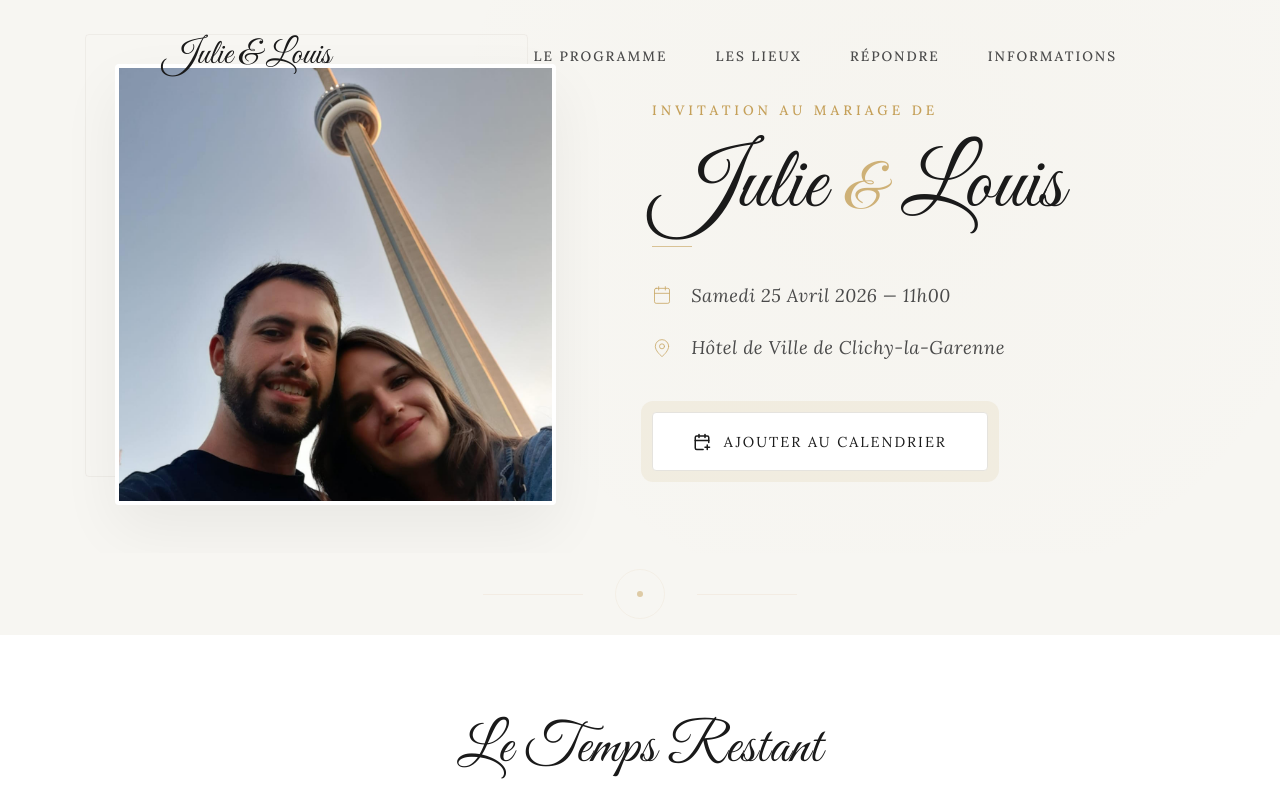
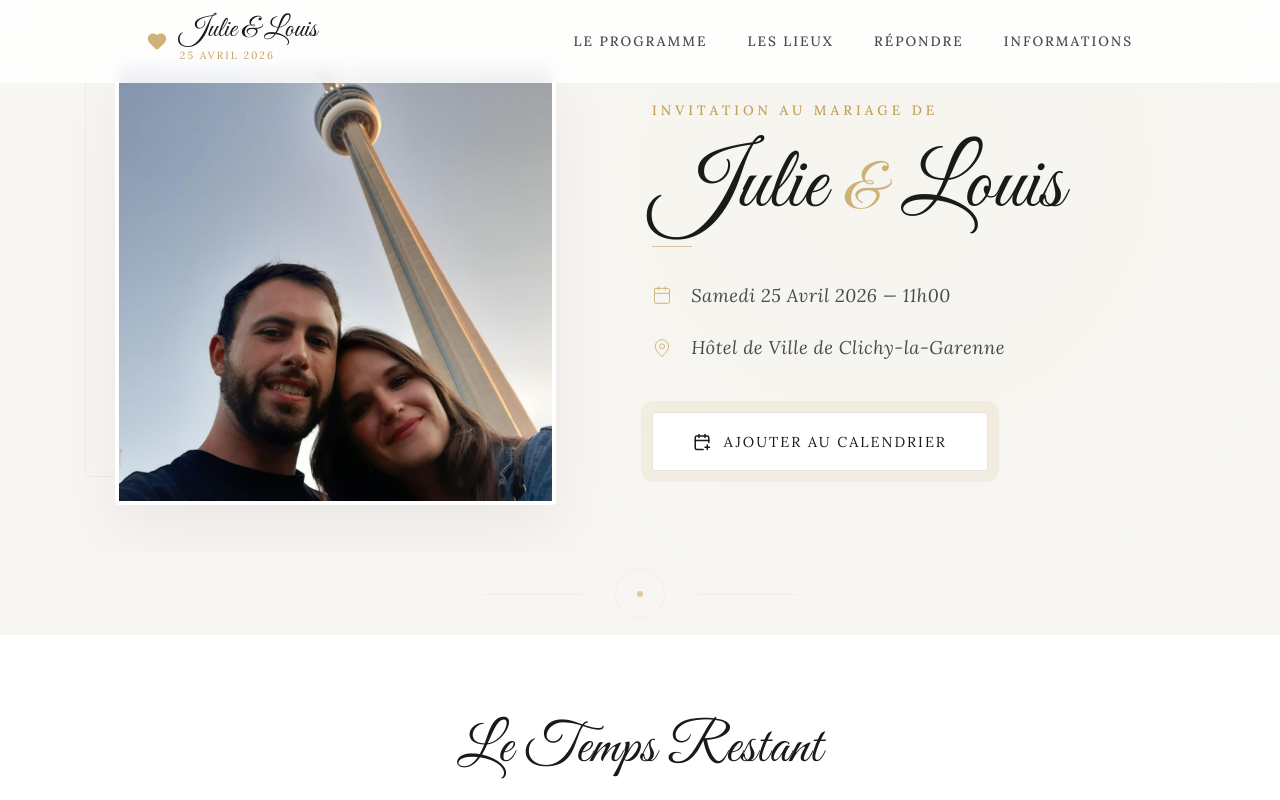
Before and after one commit to louisapaire-max/louis, a React (Vite) app: page / in a window 1280 px wide. Shown: the top 800 px of the page. Built offline with nearby package versions, Linux system fonts and the light colour scheme.

Commit message:
Fix header overlap, add heart icon and date to logo, and improve UI

```diff
--- a/src/components/Header/Header.css
+++ b/src/components/Header/Header.css
@@ -4,41 +4,76 @@
   top: 0;
   left: 0;
   right: 0;
-  background: transparent;
-  backdrop-filter: blur(0px);
-  -webkit-backdrop-filter: blur(0px);
+  background: rgba(255, 255, 255, 0.85); /* Fond subtil dès le départ pour éviter la superposition */
+  backdrop-filter: blur(8px);
+  -webkit-backdrop-filter: blur(8px);
   z-index: 1000;
   border-bottom: 1px solid transparent;
   transition: all 0.4s cubic-bezier(0.2, 0.8, 0.2, 1);
-  padding: 1.5rem 0;
+  padding: 1rem 0;
 }
 
 .header.scrolled {
-  background: rgba(255, 255, 255, 0.95);
+  background: rgba(255, 255, 255, 0.98);
   backdrop-filter: blur(20px);
   -webkit-backdrop-filter: blur(20px);
   border-bottom: 1px solid rgba(197, 160, 89, 0.1);
-  padding: 0.75rem 0;
+  padding: 0.6rem 0;
   box-shadow: 0 4px 20px rgba(0, 0, 0, 0.04);
 }
 
 .nav-container {
   max-width: var(--container-width);
   margin: 0 auto;
-  padding: 0 3rem;
+  padding: 0 2rem;
   display: flex;
   justify-content: space-between;
   align-items: center;
 }
 
 .nav-logo {
-  font-family: 'Great Vibes', cursive;
-  font-size: 2.2rem;
-  color: var(--text-dark);
   text-decoration: none;
   transition: var(--transition);
   position: relative;
   z-index: 1001;
+  color: var(--text-dark);
+}
+
+.logo-content {
+  display: flex;
+  align-items: center;
+  gap: 0.8rem;
+}
+
+.logo-heart {
+  color: var(--gold);
+  opacity: 0.8;
+  transition: var(--transition);
+}
+
+.nav-logo:hover .logo-heart {
+  transform: scale(1.2);
+  opacity: 1;
+}
+
+.logo-text-wrapper {
+  display: flex;
+  flex-direction: column;
+}
+
+.logo-names {
+  font-family: 'Great Vibes', cursive;
+  font-size: 1.8rem;
+  line-height: 1;
+}
+
+.logo-date {
+  font-family: 'Lora', serif;
+  font-size: 0.65rem;
+  letter-spacing: 2px;
+  text-transform: uppercase;
+  color: var(--gold);
+  margin-top: 2px;
 }
 
 .nav-logo:hover {
@@ -48,7 +83,7 @@
 .nav-menu {
   display: flex;
   list-style: none;
-  gap: 3rem;
+  gap: 2.5rem;
   align-items: center;
 }
 
@@ -115,7 +150,15 @@
   }
 
   .nav-logo {
-    font-size: 1.7rem;
+    font-size: 1.5rem;
+  }
+
+  .logo-names {
+    font-size: 1.4rem;
+  }
+
+  .logo-date {
+    font-size: 0.55rem;
   }
 
   .nav-toggle {
--- a/src/components/Header/Header.jsx
+++ b/src/components/Header/Header.jsx
@@ -1,5 +1,5 @@
 import React, { useState, useEffect } from 'react'
-import { Menu, X } from 'lucide-react'
+import { Menu, X, Heart } from 'lucide-react'
 import { useScrollSpy } from '../../hooks/useScrollSpy'
 import './Header.css'
 
@@ -45,7 +45,13 @@ function Header() {
             className={`nav-logo ${!activeSection || activeSection === 'accueil' ? 'active' : ''}`}
             onClick={closeMenu}
           >
-            Julie & Louis
+            <div className="logo-content">
+              <Heart size={20} className="logo-heart" fill="currentColor" />
+              <div className="logo-text-wrapper">
+                <span className="logo-names">Julie & Louis</span>
+                <span className="logo-date">25 Avril 2026</span>
+              </div>
+            </div>
           </a>
           <button
             className={`nav-toggle ${isMenuOpen ? 'active' : ''}`}
```
